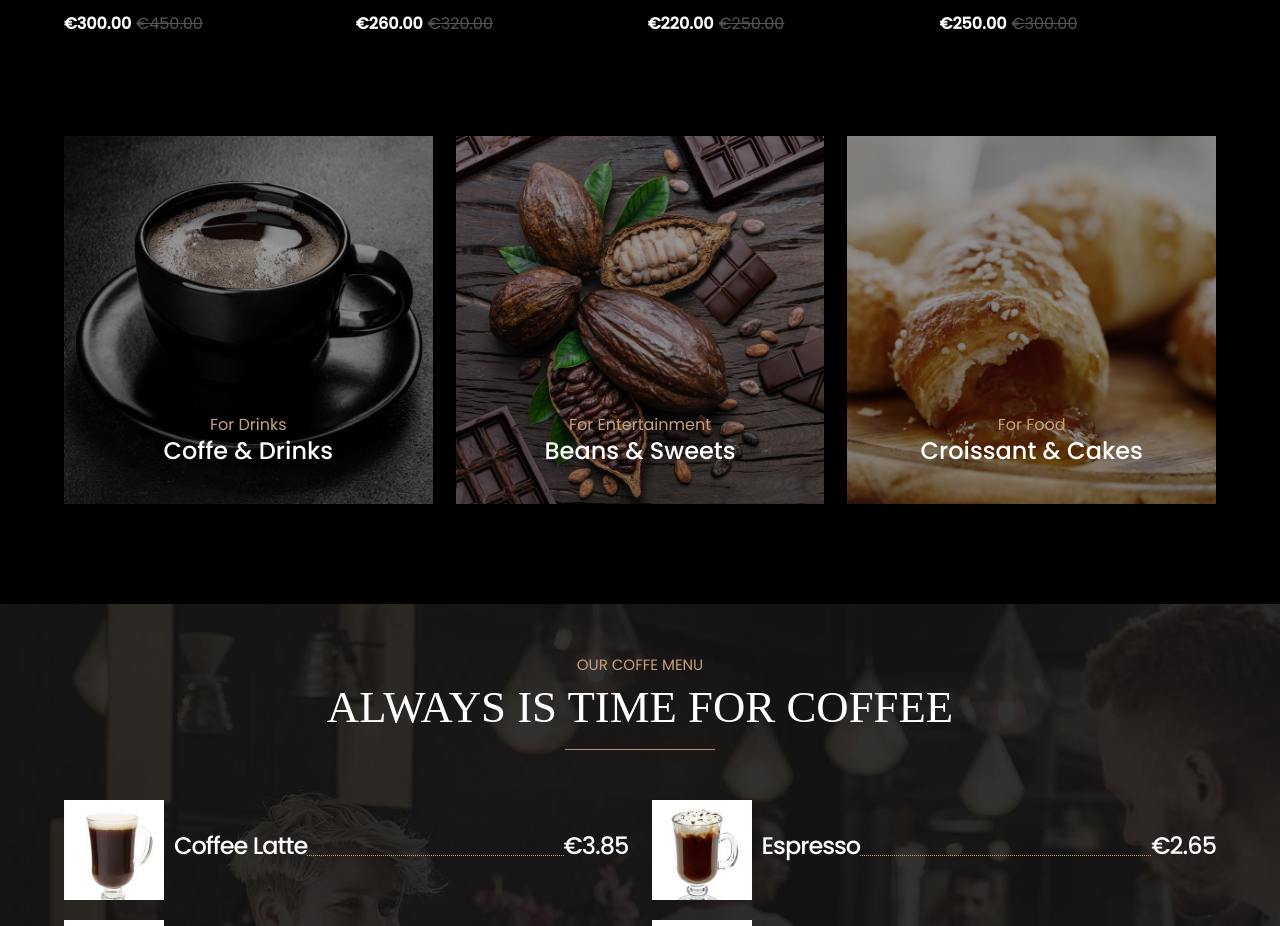
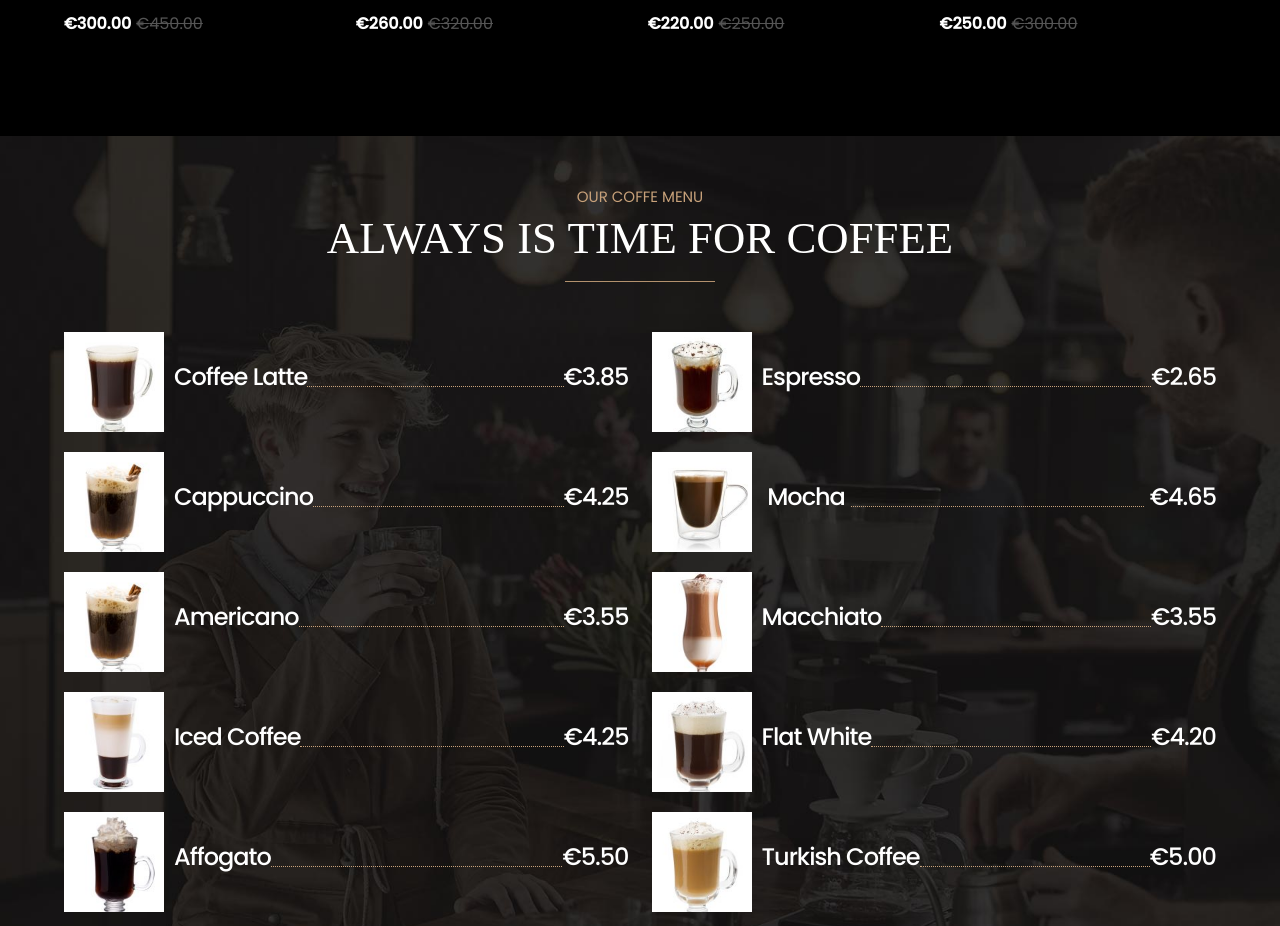
Before and after one commit to PedroCristo/coffe_shop_react_template, a React (Vite) app: page / in a window 1280 px wide. Shown: the part 2380-3306 px from the top of the page. Built offline with nearby package versions, Linux system fonts and the light colour scheme; a web font is replaced by a local one.

Commit message:
Remove extra services Section compoenent

```diff
--- a/src/App.jsx
+++ b/src/App.jsx
@@ -17,7 +17,6 @@ function App() {
       <HomeSection />
       <ServicesSection />
       <ShopSection />
-      <ServicesSection />
       <MenuSection />
       <GallerySection />
       <AboutSection />
```
